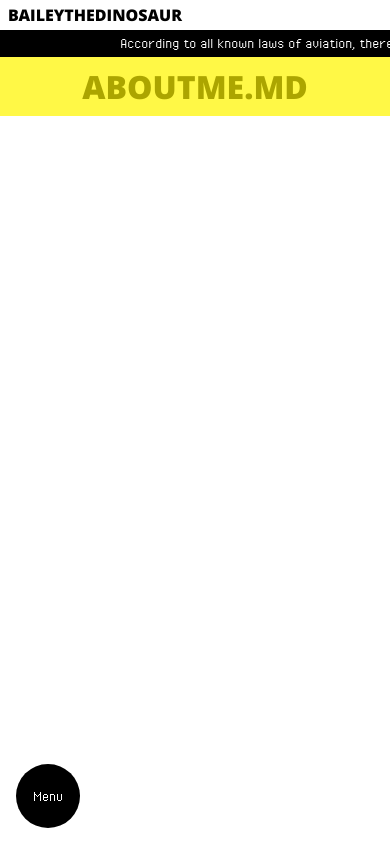
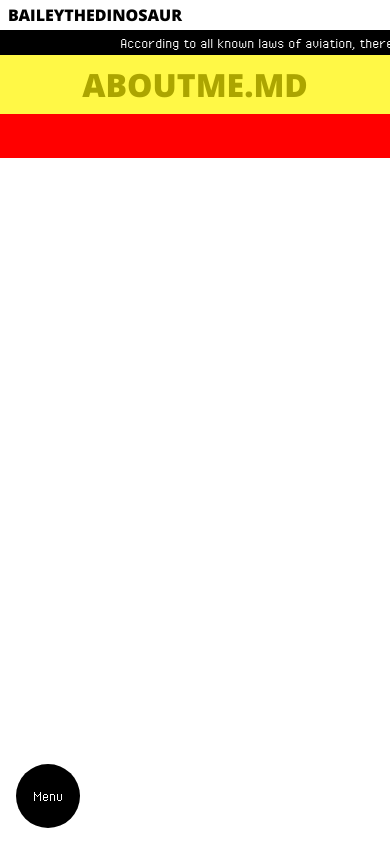
Before and after one commit to Bailey-Lievens/portfolio-2023, a plain HTML site: page aboutme.html in a window 390 px wide. Drawn offline with Linux system fonts and the light colour scheme.

Commit message:
Feat: Added working margin for inputting content

```diff
--- a/aboutme.html
+++ b/aboutme.html
@@ -11,7 +11,7 @@
     <link rel="shortcut icon" href="./assets/images/favicon.png" type="image/x-icon">
 </head>
 <body>
-   <header>
+   <header class="list-header">
       <nav>
          <a class="main-bold-text" href="./../index.html">BaileyTheDinosaur</a>
       </nav>
@@ -2023,5 +2023,6 @@
    </main>
 
    <script src="./../js/menu-toggle.js"></script>
+   <script src="./../js/fixed-elements-fix.js"></script>
 </body>
 </html>
--- /dev/null
+++ b/css/scss/detail-overviews/_overview-content.scss
@@ -0,0 +1,12 @@
+.list-main {
+    display: grid;
+    height: 100%;
+
+    .item-overview-container {
+        background-color: red;
+        height: 50px;
+
+        display: flex;
+        flex-direction: column;
+    }
+}
--- a/css/scss/detail-overviews/_overview.scss
+++ b/css/scss/detail-overviews/_overview-menu.scss
@@ -1,3 +1,8 @@
+.list-header {
+    position: fixed;
+    background-color: $white;
+}
+
 .list-main {
     .mobile-page-nav {
         @media only screen and (min-width: 1000px) {
@@ -7,6 +12,8 @@
         background-color: $yellow;
         text-align: center;
         padding: .5rem 0;
+        position: fixed;
+        width: 100vw;
 
         h1 {
             color: darken($yellow, 30%);
--- a/css/style.scss
+++ b/css/style.scss
@@ -8,7 +8,8 @@
 
 // Pages
 @import './scss/index/index';
-@import './scss/detail-overviews/overview';
+@import './scss/detail-overviews/overview-menu';
+@import './scss/detail-overviews/overview-content';
 
 // Components
 @import './scss/components/text';
--- /dev/null
+++ b/js/fixed-elements-fix.js
@@ -0,0 +1,31 @@
+let topMenuHeight = document.querySelector('.list-header').offsetHeight;
+let asideMenuWidth = document.querySelector('.desktop-page-nav').offsetWidth;
+
+let mainContent = document.querySelector('.item-overview-container');
+let mainContentWidth = Math.abs(window.innerWidth - asideMenuWidth);
+let headerHeight = topMenuHeight + document.querySelector('.mobile-page-nav').offsetHeight;
+
+mainContent.style.width = mainContentWidth + 'px';
+mainContent.style.marginLeft = asideMenuWidth + 'px';
+mainContent.style.marginTop = headerHeight + 'px';
+
+document.querySelector('.desktop-page-nav').style.top = topMenuHeight + 'px';
+
+document.querySelector('.mobile-page-nav').style.top = topMenuHeight + 'px';
+
+window.addEventListener('resize', function() {
+    let topMenuHeight = document.querySelector('.list-header').offsetHeight;
+    let asideMenuWidth = document.querySelector('.desktop-page-nav').offsetWidth;
+
+    let mainContent = document.querySelector('.item-overview-container');
+    let mainContentWidth = Math.abs(window.innerWidth - asideMenuWidth);
+    let headerHeight = topMenuHeight + document.querySelector('.mobile-page-nav').offsetHeight;
+
+    mainContent.style.width = mainContentWidth + 'px';
+    mainContent.style.marginLeft = asideMenuWidth + 'px';
+    mainContent.style.marginTop = headerHeight + 'px';
+
+    document.querySelector('.desktop-page-nav').style.top = topMenuHeight + 'px';
+
+    document.querySelector('.mobile-page-nav').style.top = topMenuHeight + 'px';
+});
```
Also changed, not shown: Blogs/index.html (indentation only), Projects/index.html (indentation only), css/style.css, 1 other file. Lines whose indentation alone changed are shown as unchanged.
